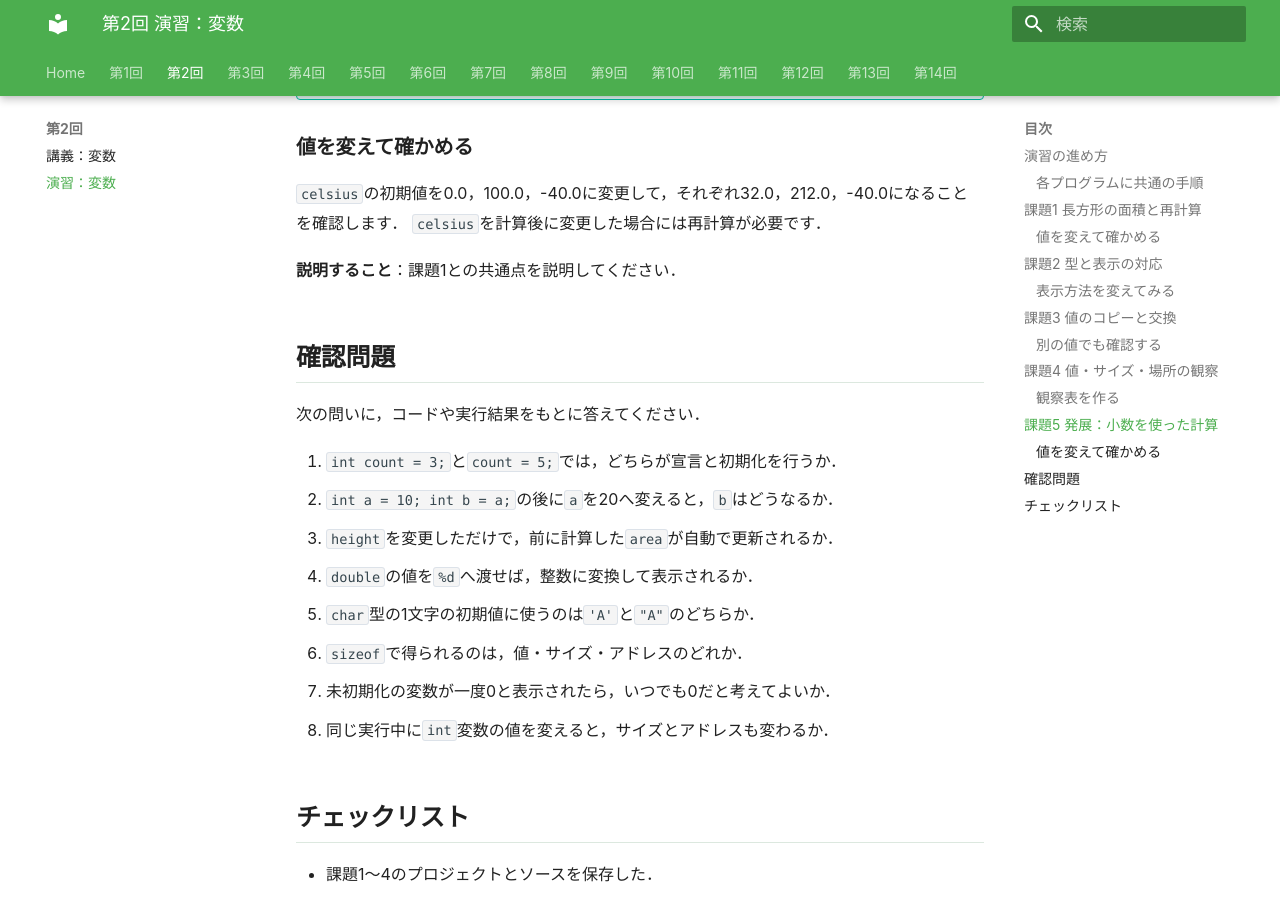
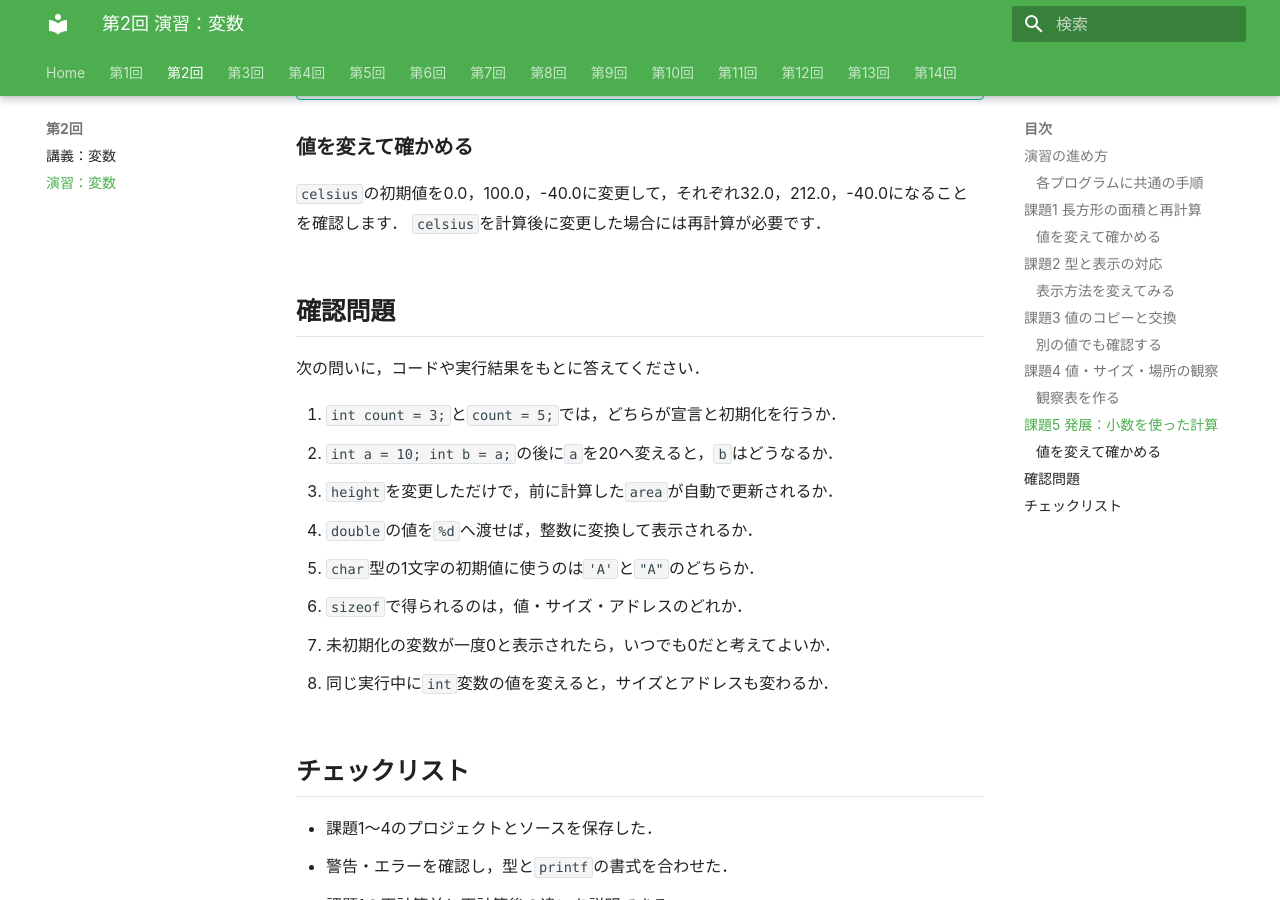
Before and after one commit to t-yokoga/softprac1, an MkDocs documentation site: the page built from docs/ex02.md, in a window 1280 px wide and 900 px high, scrolled down 5238 px. Built offline with MkDocs 1.6.1 and Material for MkDocs 9.7.7, drawn with Linux system fonts in a browser that asks for light colours.

Commit message:
第2回演習の説明項目を修正

```diff
--- a/docs/ex02.md
+++ b/docs/ex02.md
@@ -190,7 +190,6 @@ title: 第2回 演習：変数
 `celsius`の初期値を0.0，100.0，-40.0に変更して，それぞれ32.0，212.0，-40.0になることを確認します．
 `celsius`を計算後に変更した場合には再計算が必要です．
 
-**説明すること**：課題1との共通点を説明してください．
 
 ## 確認問題
 
```
